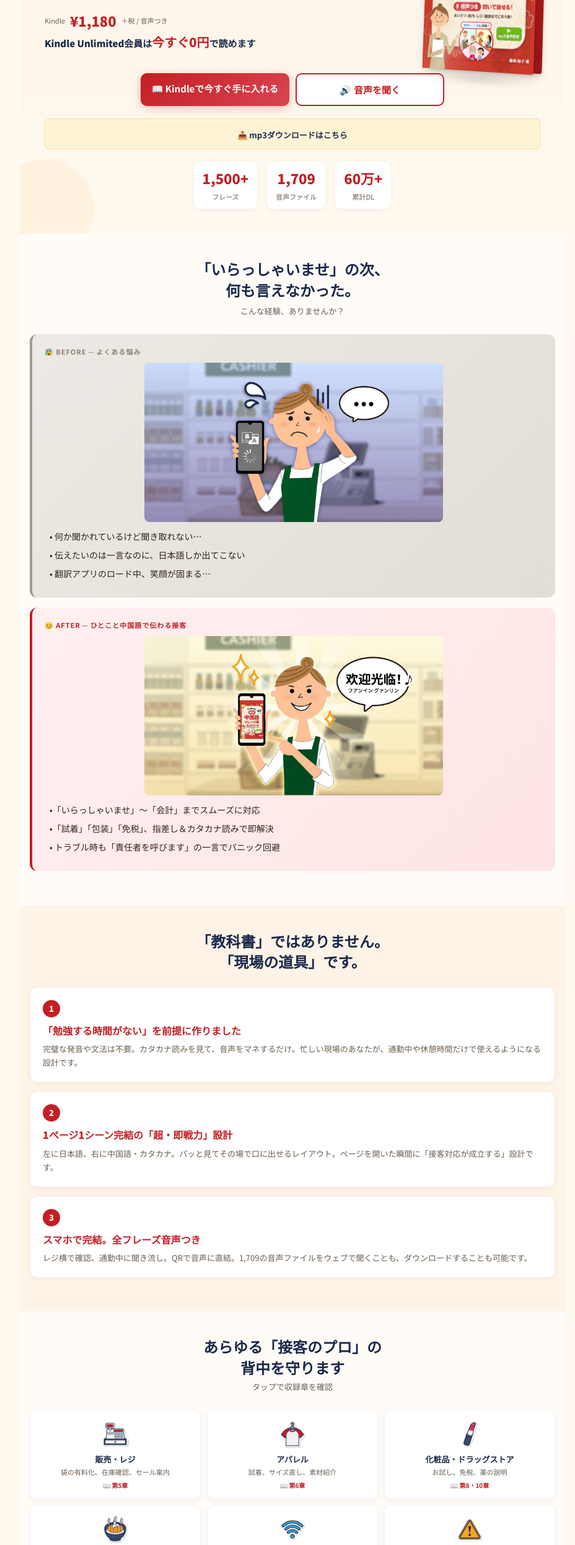
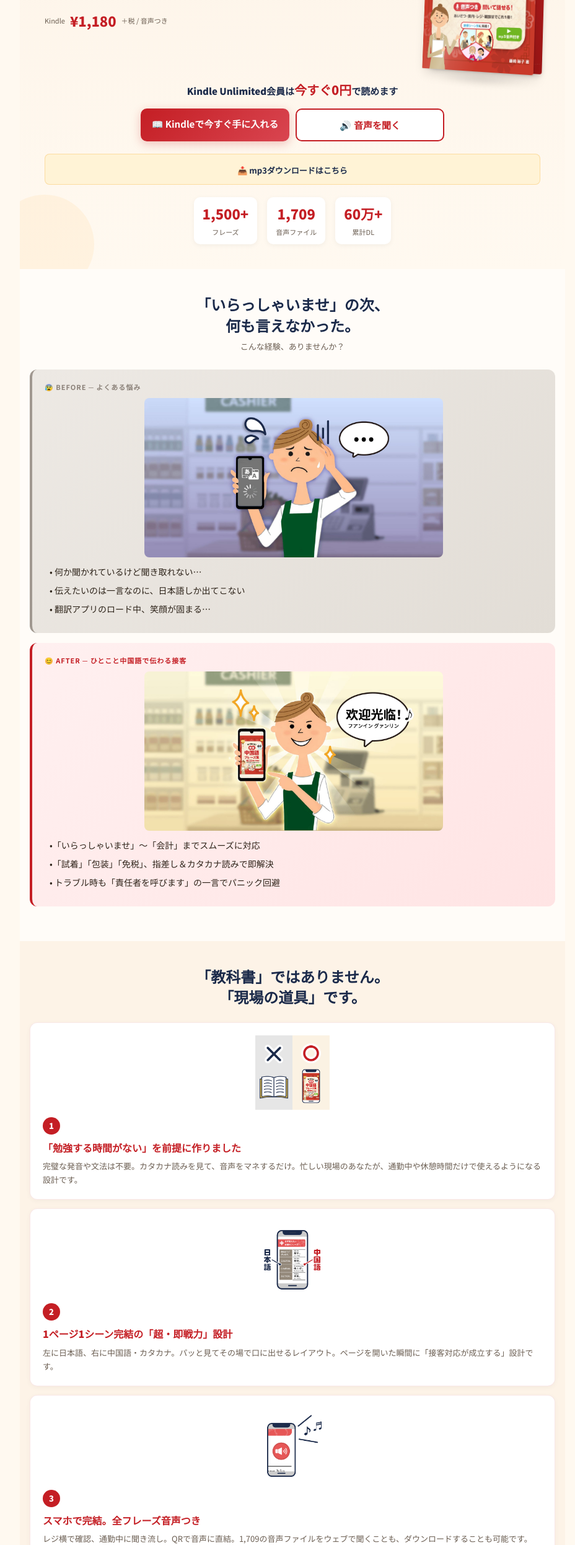
Before and after one commit to MTLAB0x/books-real-chinese, a plain HTML site: page sekkyaku/index.html in a window 1280 px wide. Shown: the part 308-2800 px from the top of the page at 62% size, without its empty margins (168-1096 px from the left). Drawn offline with nearby package versions, Linux system fonts and the light colour scheme; a web font is replaced by a local one.

Commit message:
Add files via upload
ブロック再設定、画像再設定、モバイル崩れ調整

```diff
--- a/sekkyaku/index.html
+++ b/sekkyaku/index.html
@@ -138,6 +138,7 @@ body { font-family: 'Noto Sans JP', sans-serif; background: var(--cream); color:
 .feature-num { display:inline-block; background:var(--red); color:white; width:28px; height:28px; border-radius:50%; text-align:center; line-height:28px; font-size:13px; font-weight:900; margin-bottom:10px; }
 .feature-card h3 { font-size:16px; font-weight:900; color:var(--red); margin-bottom:8px; line-height:1.4; }
 .feature-card p { font-size:13px; color:var(--text-sub); line-height:1.7; }
+.feature-img { width:120px; height:120px; display:block; margin:0 auto 12px; }
 
 /* Scenes */
 .scenes { padding:40px 16px; background:var(--warm-white); }
@@ -368,9 +369,6 @@ function App() {
               <span style={{fontSize:22,fontWeight:900,color:'var(--red)'}}>¥1,180</span>
               <span style={{fontSize:11,color:'var(--text-sub)'}}>＋税 / 音声つき</span>
             </div>
-            <div style={{marginBottom:16}}>
-              <div style={{fontSize:15,fontWeight:900,color:'var(--navy)'}}>Kindle Unlimited会員は<span style={{color:'var(--red)',fontSize:20}}>今すぐ0円</span>で読めます</div>
-            </div>
           </div>
           <div className="book-scene" style={{flexShrink:0,padding:0,marginRight:-8}}>
             <div className="book">
@@ -385,6 +383,9 @@ function App() {
               <div className="book__shadow"></div>
             </div>
           </div>
+        </div>
+        <div style={{textAlign:'center',margin:'12px 0 16px'}}>
+          <span style={{fontSize:15,fontWeight:900,color:'var(--navy)'}}>Kindle Unlimited会員は<span style={{color:'var(--red)',fontSize:20}}>今すぐ0円</span>で読めます</span>
         </div>
         <div className="hero-ctas">
           <a href={KINDLE_URL} className="cta-main cta-buy">📖 Kindleで今すぐ手に入れる</a>
@@ -424,16 +425,19 @@ function App() {
       <section className="features">
         <div className="section-title zen" style={{marginBottom:24}}>「教科書」ではありません。<br/>「現場の道具」です。</div>
         <div className="feature-card">
+          <img src="feature-1.png" alt="勉強不要" className="feature-img" />
           <div className="feature-num">1</div>
           <h3>「勉強する時間がない」を前提に作りました</h3>
           <p>完璧な発音や文法は不要。カタカナ読みを見て、音声をマネするだけ。忙しい現場のあなたが、通勤中や休憩時間だけで使えるようになる設計です。</p>
         </div>
         <div className="feature-card">
+          <img src="feature-2.png" alt="1ページ完結" className="feature-img" />
           <div className="feature-num">2</div>
           <h3>1ページ1シーン完結の「超・即戦力」設計</h3>
           <p>左に日本語、右に中国語・カタカナ。パッと見てその場で口に出せるレイアウト。ページを開いた瞬間に「接客対応が成立する」設計です。</p>
         </div>
         <div className="feature-card">
+          <img src="feature-3.png" alt="スマホ＋音声" className="feature-img" />
           <div className="feature-num">3</div>
           <h3>スマホで完結。全フレーズ音声つき</h3>
           <p>レジ横で確認、通勤中に聞き流し。QRで音声に直結。1,709の音声ファイルをウェブで聞くことも、ダウンロードすることも可能です。</p>
```
